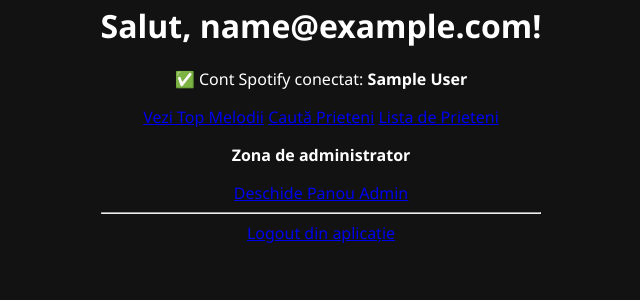
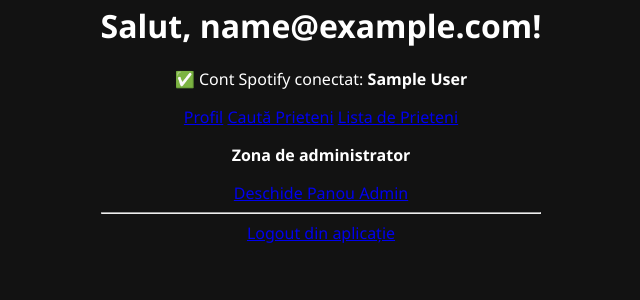
Before and after one commit to andaelenad/CONNECTIFY, a Flask app: page /dashboard in a window 1280 px wide. Shown: the part 287-587 px from the top of the page, without its empty margins (319-959 px from the left). Run offline with Flask 3, Linux system fonts and the light colour scheme; the visitor is signed in with stand-in values (Sample User, id 1); tables that the repository leaves empty hold one stand-in row (values such as "Sample post").

Commit message:
Dashboard si profil

```diff
--- a/templates/dashboard.html
+++ b/templates/dashboard.html
@@ -13,7 +13,7 @@
             {% if user.spotify_id %}
                 <p>✅ Cont Spotify conectat: <strong>{{ user.display_name }}</strong></p>
                 <div class="nav-links">
-                    <a href="{{ url_for('get_tracks') }}" class="btn-primary">Vezi Top Melodii</a>
+                    <a href="{{ url_for('get_tracks') }}" class="btn-primary">Profil</a>
                     <a href="{{ url_for('search_users') }}" class="btn-secondary">Caută Prieteni</a>
                     <a href="{{ url_for('view_friends') }}" class="btn-secondary">Lista de Prieteni</a>
                 </div>
--- a/templates/profile.html
+++ b/templates/profile.html
@@ -11,7 +11,7 @@
             <h1 class="logo">Connectify</h1>
             <nav>
                 <a href="{{ url_for('dashboard') }}">Dashboard</a> |
-                <a href="{{ url_for('search_users') }}">Caută Prieteni</a> |
+                <a href="{{ url_for('view_friends') }}">Listă Prieteni</a> |
                 <a href="{{ url_for('view_requests') }}">Cereri Prietenie</a>
             </nav>
         </header>
```
